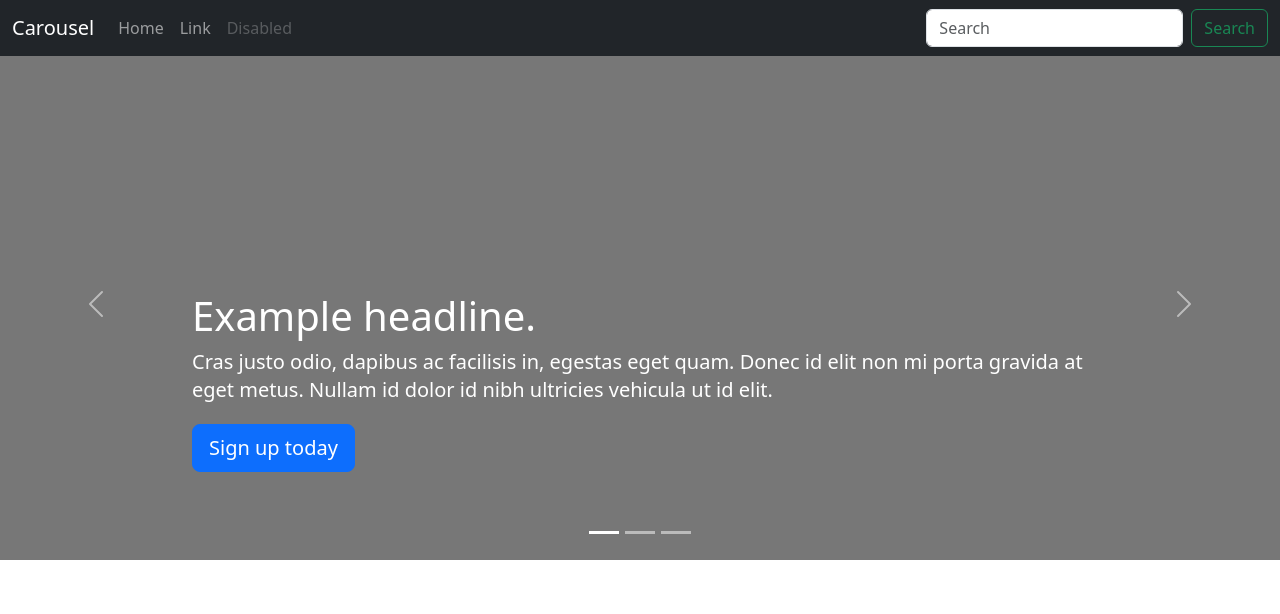
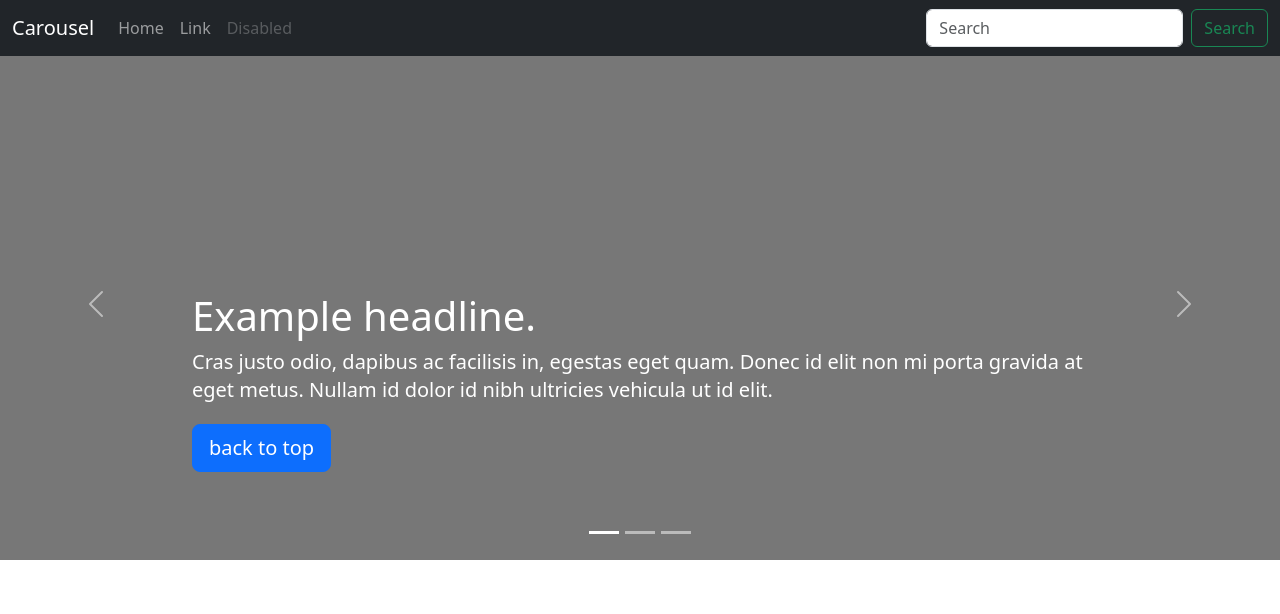
Before and after one commit to mizutokage/hack_marathon, a Django app: template templates/test.html in a window 1280 px wide. Shown: the top 614 px of the page. Run offline with Django 3.2, Linux system fonts and the light colour scheme; the template is opened without the code that fills it, so the values that code supplies are empty; some libraries are stand-ins or nearby versions.

Commit message:
未完成

```diff
--- a/templates/base.html
+++ b/templates/base.html
@@ -17,7 +17,7 @@
   <body>
     <nav class="navbar navbar-expand-lg fixed-top navbar-dark bg-dark" aria-label="Main navigation">
     <div class="container-fluid">
-      <a class="navbar-brand" href="#">conect geek</a>
+      <a class="navbar-brand" href="../top/">conect geek(仮)</a>
       <button class="navbar-toggler p-0 border-0" type="button" data-bs-toggle="offcanvas" aria-label="Toggle navigation">
         <span class="navbar-toggler-icon"></span>
       </button>
@@ -25,13 +25,13 @@
     <div class="navbar-collapse offcanvas-collapse" id="navbarsExampleDefault">
       <ul class="navbar-nav me-auto mb-2 mb-lg-0">
         <li class="nav-item active">
-          <a class="nav-link" aria-current="page" href="#">Top</a>
+          <a class="nav-link" aria-current="page" href="../top/">Top</a>
         </li>
         <li class="nav-item">
-          <a class="nav-link" href="#">My page</a>
+          <a class="nav-link" href="../mypage/">My page</a>
         </li>
         <li class="nav-item">
-          <a class="nav-link" href="#">Search</a>
+          <a class="nav-link" href="../users/">Search</a>
         </li>
       </ul>
     </div>
--- a/templates/test.html
+++ b/templates/test.html
@@ -48,20 +48,20 @@
 <header>
   <nav class="navbar navbar-expand-md navbar-dark fixed-top bg-dark">
     <div class="container-fluid">
-      <a class="navbar-brand" href="#">Carousel</a>
+      <a class="navbar-brand" href="../top/">Carousel</a>
       <button class="navbar-toggler" type="button" data-bs-toggle="collapse" data-bs-target="#navbarCollapse" aria-controls="navbarCollapse" aria-expanded="false" aria-label="Toggle navigation">
         <span class="navbar-toggler-icon"></span>
       </button>
       <div class="collapse navbar-collapse" id="navbarCollapse">
         <ul class="navbar-nav me-auto mb-2 mb-md-0">
           <li class="nav-item active">
-            <a class="nav-link" aria-current="page" href="#">Home</a>
+            <a class="nav-link" aria-current="page" href="../top/">Home</a>
           </li>
           <li class="nav-item">
-            <a class="nav-link" href="#">Link</a>
+            <a class="nav-link" href="../">Link</a>
           </li>
           <li class="nav-item">
-            <a class="nav-link disabled" href="#" tabindex="-1" aria-disabled="true">Disabled</a>
+            <a class="nav-link disabled" href="../" tabindex="-1" aria-disabled="true">Disabled</a>
           </li>
         </ul>
         <form class="d-flex">
@@ -89,7 +89,7 @@
           <div class="carousel-caption text-start">
             <h1>Example headline.</h1>
             <p>Cras justo odio, dapibus ac facilisis in, egestas eget quam. Donec id elit non mi porta gravida at eget metus. Nullam id dolor id nibh ultricies vehicula ut id elit.</p>
-            <p><a class="btn btn-lg btn-primary" href="#" role="button">Sign up today</a></p>
+            <p><a class="btn btn-lg btn-primary" href="../top/" role="button">back to top</a></p>
           </div>
         </div>
       </div>
@@ -100,7 +100,7 @@
           <div class="carousel-caption">
             <h1>Another example headline.</h1>
             <p>Cras justo odio, dapibus ac facilisis in, egestas eget quam. Donec id elit non mi porta gravida at eget metus. Nullam id dolor id nibh ultricies vehicula ut id elit.</p>
-            <p><a class="btn btn-lg btn-primary" href="#" role="button">Learn more</a></p>
+            <p><a class="btn btn-lg btn-primary" href="../top/" role="button">Learn more</a></p>
           </div>
         </div>
       </div>
@@ -111,16 +111,16 @@
           <div class="carousel-caption text-end">
             <h1>One more for good measure.</h1>
             <p>Cras justo odio, dapibus ac facilisis in, egestas eget quam. Donec id elit non mi porta gravida at eget metus. Nullam id dolor id nibh ultricies vehicula ut id elit.</p>
-            <p><a class="btn btn-lg btn-primary" href="#" role="button">Browse gallery</a></p>
+            <p><a class="btn btn-lg btn-primary" href="../top/" role="button">Browse gallery</a></p>
           </div>
         </div>
       </div>
     </div>
-    <a class="carousel-control-prev" href="#myCarousel" role="button" data-bs-slide="prev">
+    <a class="carousel-control-prev" href="../top/" role="button" data-bs-slide="prev">
       <span class="carousel-control-prev-icon" aria-hidden="true"></span>
       <span class="visually-hidden">Previous</span>
     </a>
-    <a class="carousel-control-next" href="#myCarousel" role="button" data-bs-slide="next">
+    <a class="carousel-control-next" href="../top/" role="button" data-bs-slide="next">
       <span class="carousel-control-next-icon" aria-hidden="true"></span>
       <span class="visually-hidden">Next</span>
     </a>
@@ -140,21 +140,21 @@
 
         <h2>Heading</h2>
         <p>Donec sed odio dui. Etiam porta sem malesuada magna mollis euismod. Nullam id dolor id nibh ultricies vehicula ut id elit. Morbi leo risus, porta ac consectetur ac, vestibulum at eros. Praesent commodo cursus magna.</p>
-        <p><a class="btn btn-secondary" href="#" role="button">View details &raquo;</a></p>
+        <p><a class="btn btn-secondary" href="../top/" role="button">View details &raquo;</a></p>
       </div><!-- /.col-lg-4 -->
       <div class="col-lg-4">
         <svg class="bd-placeholder-img rounded-circle" width="140" height="140" xmlns="http://www.w3.org/2000/svg" role="img" aria-label="Placeholder: 140x140" preserveAspectRatio="xMidYMid slice" focusable="false"><title>Placeholder</title><rect width="100%" height="100%" fill="#777"/><text x="50%" y="50%" fill="#777" dy=".3em">140x140</text></svg>
 
         <h2>Heading</h2>
         <p>Duis mollis, est non commodo luctus, nisi erat porttitor ligula, eget lacinia odio sem nec elit. Cras mattis consectetur purus sit amet fermentum. Fusce dapibus, tellus ac cursus commodo, tortor mauris condimentum nibh.</p>
-        <p><a class="btn btn-secondary" href="#" role="button">View details &raquo;</a></p>
+        <p><a class="btn btn-secondary" href="../top/" role="button">View details &raquo;</a></p>
       </div><!-- /.col-lg-4 -->
       <div class="col-lg-4">
         <svg class="bd-placeholder-img rounded-circle" width="140" height="140" xmlns="http://www.w3.org/2000/svg" role="img" aria-label="Placeholder: 140x140" preserveAspectRatio="xMidYMid slice" focusable="false"><title>Placeholder</title><rect width="100%" height="100%" fill="#777"/><text x="50%" y="50%" fill="#777" dy=".3em">140x140</text></svg>
 
         <h2>Heading</h2>
         <p>Donec sed odio dui. Cras justo odio, dapibus ac facilisis in, egestas eget quam. Vestibulum id ligula porta felis euismod semper. Fusce dapibus, tellus ac cursus commodo, tortor mauris condimentum nibh, ut fermentum massa justo sit amet risus.</p>
-        <p><a class="btn btn-secondary" href="#" role="button">View details &raquo;</a></p>
+        <p><a class="btn btn-secondary" href="../top/" role="button">View details &raquo;</a></p>
       </div><!-- /.col-lg-4 -->
     </div><!-- /.row -->
 
@@ -209,8 +209,8 @@
 
   <!-- FOOTER -->
   <footer class="container">
-    <p class="float-end"><a href="#">Back to top</a></p>
-    <p>&copy; 2017-2020 Company, Inc. &middot; <a href="#">Privacy</a> &middot; <a href="#">Terms</a></p>
+    <p class="float-end"><a href="../top/">Back to top</a></p>
+    <p>&copy; 2017-2020 Company, Inc. &middot; <a href="../top/">Privacy</a> &middot; <a href="../top/">Terms</a></p>
   </footer>
 </main>
 
```
Also changed, not shown: templates/users.html (+7 -7 lines).
